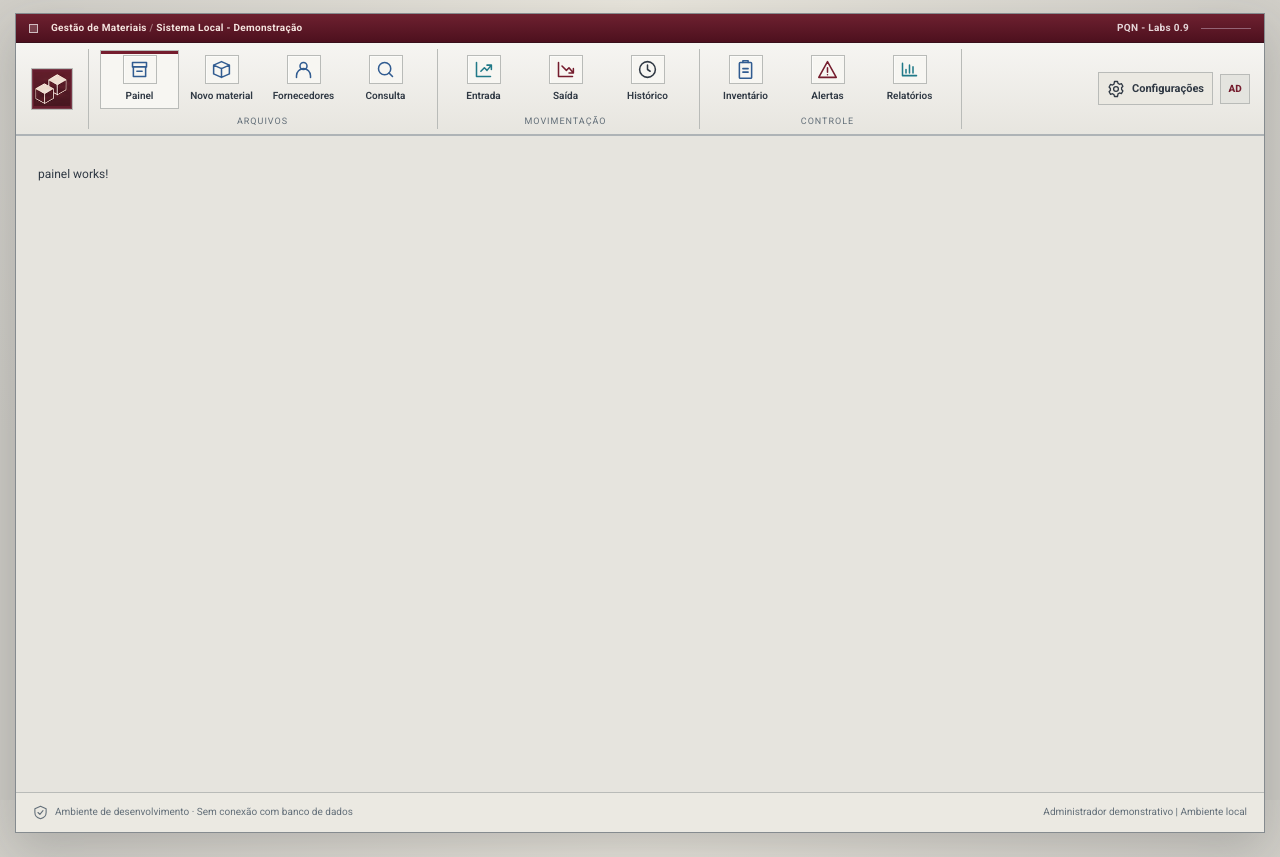
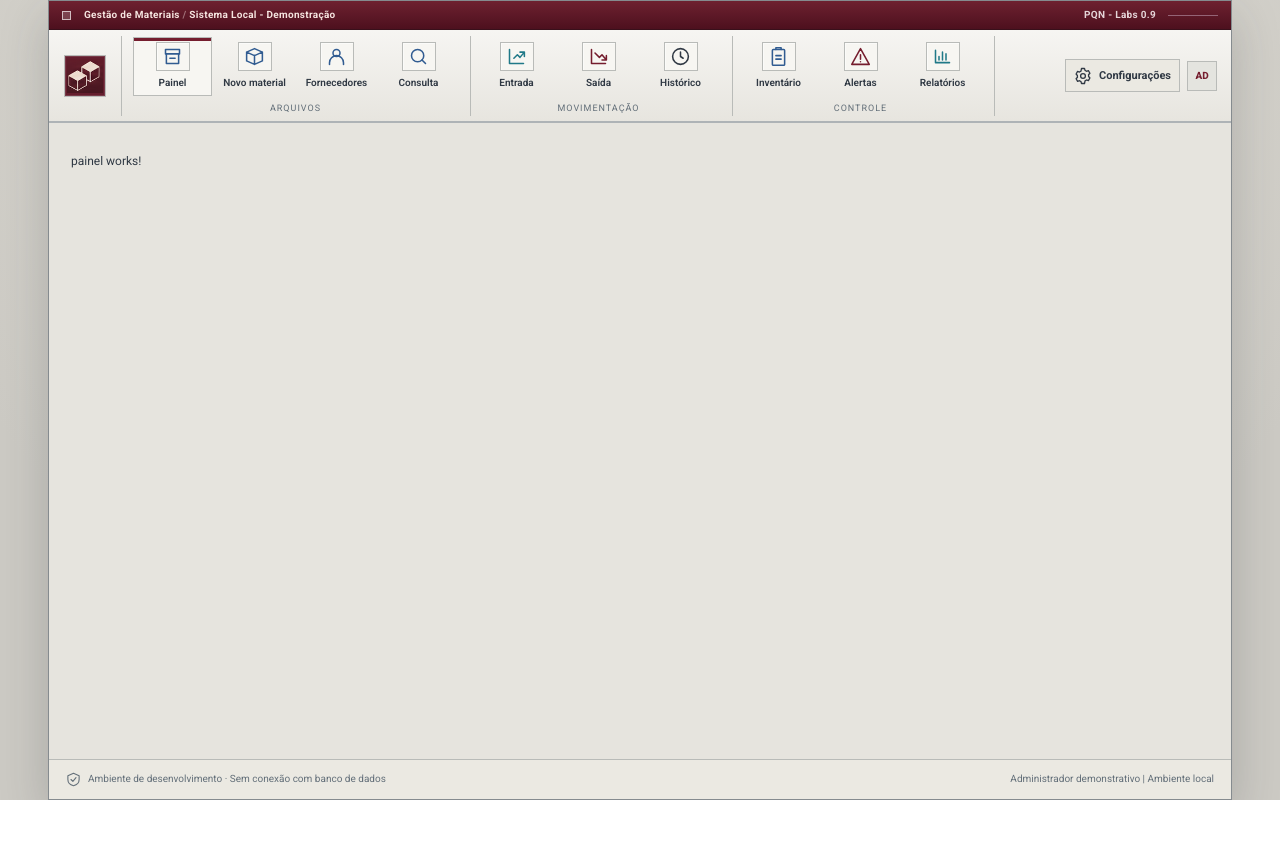
Before and after one commit to J-Tabosa/AlmoxarifadoGrupo, an Angular app in the folder frontend/: page /painel in a window 1280 px wide. After the commit the page ends 800 px from the top, so only its background shows below. Built offline with nearby package versions, Linux system fonts and the light colour scheme.

Commit message:
Ajuste no tamanho da tela em aplicação WEB

```diff
--- a/frontend/src/styles.css
+++ b/frontend/src/styles.css
@@ -4481,3 +4481,28 @@ body.dark .map-search-status.has-results {
     border-color: #0085a5;
     box-shadow: 0 0 5px #00cee9;
 }
+
+/* Layout web: ocupa a área útil do navegador sem limitar a largura em pixels. */
+body {
+    padding: 0;
+}
+
+.app {
+    width: 92.5%;
+    max-width: none;
+    min-height: 100vh;
+    min-height: 100dvh;
+}
+
+/* O conteúdo acompanha a largura da janela; o rodapé fica no final da área útil. */
+.work {
+    max-width: none;
+    min-width: 0;
+}
+
+/* Em telas menores, aproveita toda a largura disponível. */
+@media (max-width: 760px) {
+    .app {
+        width: 100%;
+    }
+}
```
